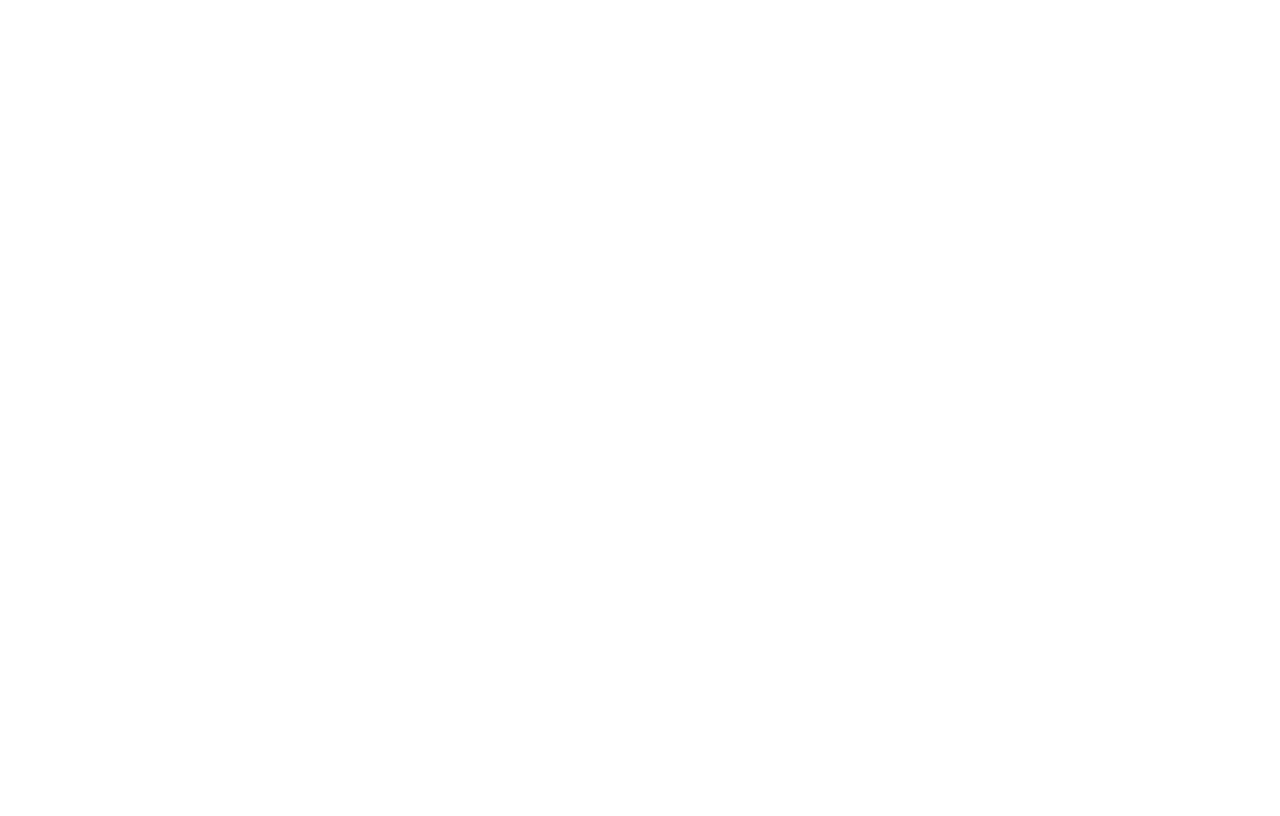
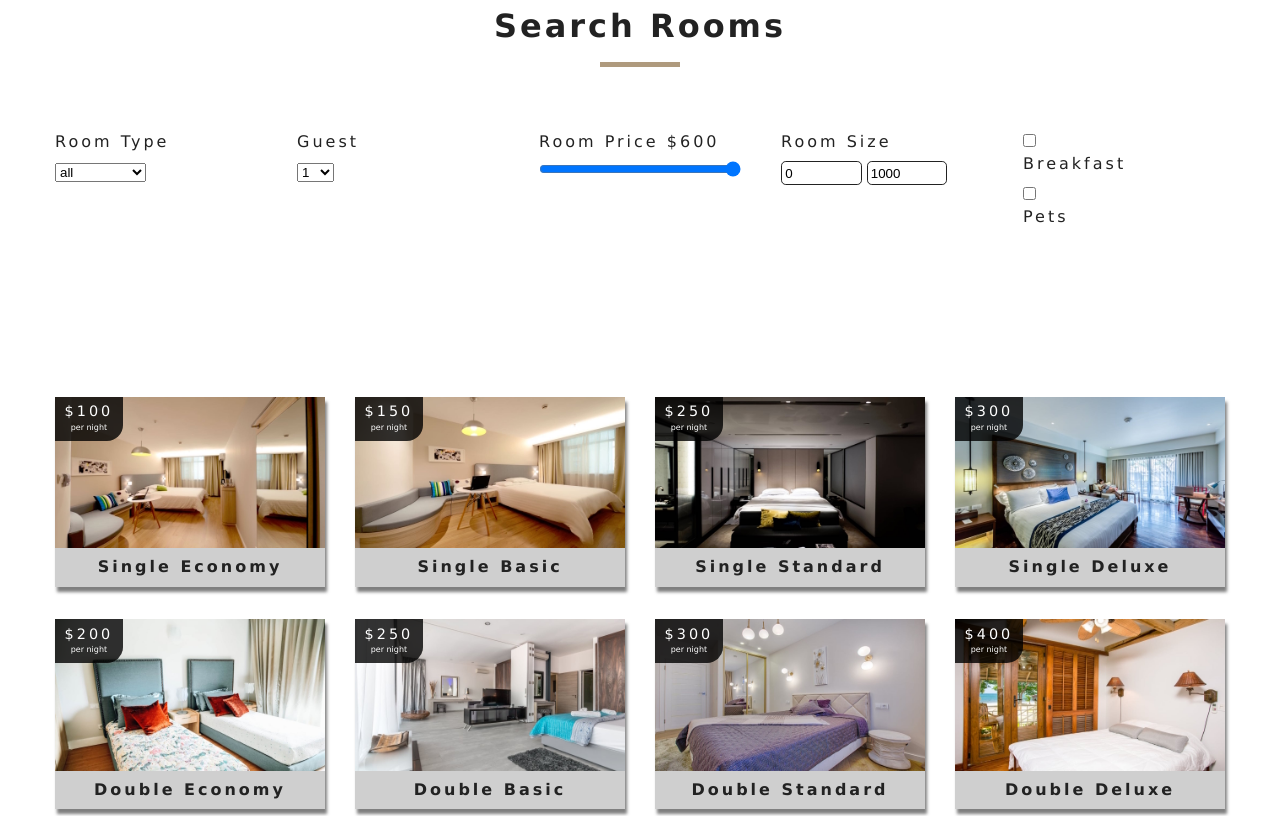
Before and after one commit to enritecnolol/ReactResort, a React (Create React App) app: page /rooms in a window 1280 px wide. Shown: the part 620-1436 px from the top of the page. Before the commit the page ends 800 px from the top, so only its background shows below. Built offline with nearby package versions, Linux system fonts and the light colour scheme.

Commit message:
search rooms filter

```diff
--- /dev/null
+++ b/src/components/RoomFilter.js
@@ -0,0 +1,145 @@
+import React from "react";
+import { useContext } from "react";
+import { RoomContext } from "../context";
+import Title from "./Title";
+
+//get all unique values
+const getUnique = (items, value) => {
+  return [...new Set(items.map(item => item[value]))];
+};
+
+function RoomList({ rooms }) {
+  const context = useContext(RoomContext);
+  const {
+    handleChange,
+    type,
+    capacity,
+    price,
+    minPrice,
+    maxPrice,
+    minSize,
+    maxSize,
+    breakfast,
+    pets
+  } = context;
+
+  //get unique types
+  let types = getUnique(rooms, "type");
+
+  //add all
+  types = ["all", ...types];
+
+  //map to jsx
+  types = types.map((item, index) => {
+    return (
+      <option value={item} key={index}>
+        {item}
+      </option>
+    );
+  });
+
+  let people = getUnique(rooms, "capacity");
+  people = people.map((item, index) => {
+    return (
+      <option key={index} value={item}>
+        {item}
+      </option>
+    );
+  });
+
+  return (
+    <section className="filter-container">
+      <Title title="search rooms" />
+      <form className="filter-form">
+        {/*select type*/}
+        <div className="form-group">
+          <label htmlFor="type">room type</label>
+          <select name="type" id="type" value={type} onChange={handleChange}>
+            {types}
+          </select>
+        </div>
+        {/*end select type*/}
+
+        {/*guest*/}
+        <div className="form-group">
+          <label htmlFor="capacity">Guest</label>
+          <select
+            name="capacity"
+            id="capacity"
+            value={capacity}
+            onChange={handleChange}
+          >
+            {people}
+          </select>
+        </div>
+        {/*end guest*/}
+
+        {/* room price*/}
+        <div className="form-group">
+          <label htmlFor="price">room price ${price}</label>
+          <input
+            type="range"
+            name="price"
+            min={minPrice}
+            max={maxPrice}
+            id="price"
+            value={price}
+            onChange={handleChange}
+            className="form-control"
+          />
+        </div>
+        {/* endroom price*/}
+        {/* size*/}
+        <div className="form-group">
+          <label htmlFor="size">room size</label>
+          <div className="size-inputs">
+            <input
+              type="number"
+              name="minSize"
+              id="size"
+              value={minSize}
+              onChange={handleChange}
+              className="size-input"
+            />
+            <input
+              type="number"
+              name="maxSize"
+              id="size"
+              value={maxSize}
+              onChange={handleChange}
+              className="size-input"
+            />
+          </div>
+        </div>
+        {/* end size*/}
+
+        {/* extra*/}
+        <div className="form-group">
+          <div className="single-extra">
+            <input
+              type="checkbox"
+              name="breakfast"
+              id="breakfast"
+              checked={breakfast}
+              onChange={handleChange}
+            />
+          </div>
+          <label htmlFor="breakfast">breakfast</label>
+          <div className="single-extra">
+          <input
+            type="checkbox"
+            name="pets"
+            id="pets"
+            checked={pets}
+            onChange={handleChange}
+          />
+        </div>
+        <label htmlFor="pets">pets</label>
+        </div>
+        {/* end extra*/}
+      </form>
+    </section>
+  );
+}
+
+export default RoomList;
--- /dev/null
+++ b/src/components/RoomList.js
@@ -0,0 +1,24 @@
+import React from "react";
+import Room from './Room'
+
+function RoomList({ rooms }) {
+  if (rooms.length === 0) {
+    return (
+      <div className="empty-search">
+        <h3>unfortunately no rooms matched your search parameters</h3>
+      </div>
+    );
+  }
+
+  return (
+    <section className="roomslist">
+      <div className="roomslist-center">
+        {rooms.map(item => {
+          return <Room key={item.id} room={item} />;
+        })}
+      </div>
+    </section>
+  );
+}
+
+export default RoomList;
--- /dev/null
+++ b/src/components/RoomsContainer.js
@@ -0,0 +1,23 @@
+import React from "react";
+import RoomsFilter from "./RoomFilter";
+import RoomsList from "./RoomList";
+import { withRoomConsumer } from "../context";
+import Loading from "./Loading";
+
+function RoomContainer({ context }) {
+
+  const { loading, sortedRooms, rooms } = context;
+
+  if (loading) {
+    return <Loading />;
+  }
+
+  return (
+    <>
+      <RoomsFilter rooms={rooms} />
+      <RoomsList rooms={sortedRooms} />
+    </>
+  );
+}
+
+export default withRoomConsumer(RoomContainer);
--- a/src/context.js
+++ b/src/context.js
@@ -1,53 +1,145 @@
-import React, { Component } from 'react';
-import items from './data'
+import React, { Component } from "react";
+import items from "./data";
 
 const RoomContext = React.createContext();
 
-class RoomProvider extends  Component {
+class RoomProvider extends Component {
   state = {
-        rooms:[],
-        sortedRooms:[],
-        featuredRooms:[],
-        loading:true
+    rooms: [],
+    sortedRooms: [],
+    featuredRooms: [],
+    loading: true,
+    type: "all",
+    capacity: 1,
+    price: 0,
+    minPrice: 0,
+    maxPrice: 0,
+    minSize: 0,
+    maxSize: 0,
+    breakfast: false,
+    pets: false
   };
 
   componentDidMount() {
     let rooms = this.formatData(items);
     let featuredRooms = rooms.filter(room => room.featured === true);
+    let maxPrice = Math.max(...rooms.map(item => item.price));
+    let maxSize = Math.max(...rooms.map(item => item.size));
+
     this.setState({
-           rooms, featuredRooms,
+      rooms,
+      featuredRooms,
       sortedRooms: rooms,
-            loading:false
+      loading: false,
+      price: maxPrice,
+      maxPrice,
+      maxSize
     });
   }
 
   formatData(items) {
     let tempItems = items.map(item => {
       let id = item.sys.id;
-            let images = item.fields.images.map(image => image.fields.file.url)
+      let images = item.fields.images.map(image => image.fields.file.url);
       let room = {
-                ...item.fields,images, id
+        ...item.fields,
+        images,
+        id
       };
       return room;
     });
-        return tempItems
+    return tempItems;
   }
 
-    getRoom = (slug) => {
+  getRoom = slug => {
     let tempRooms = [...this.state.rooms];
-        const room = tempRooms.find(room => room.slug === slug)
+    const room = tempRooms.find(room => room.slug === slug);
     return room;
+  };
+
+  handleChange = event => {
+    const target = event.target;
+    const value = event.type === "checkbox" ? target.checked : target.value;
+    const name = event.target.name;
+    this.setState(
+      {
+        [name]: value
+      },
+      this.filterRooms
+    );
+  };
+
+  filterRooms = () => {
+    let {
+      rooms,
+      type,
+      capacity,
+      price,
+      minSize,
+      maxSize,
+      breakfast,
+      pets
+    } = this.state;
+
+    //all the rooms
+    let tempRooms = [...rooms];
+    //transform value
+    capacity = parseInt(capacity);
+    price = parseInt(price);
+
+    //filter by type
+    if (type !== "all") {
+      tempRooms = tempRooms.filter(room => room.type === type);
+    }
+
+    //filter by capacity
+    if (capacity !== 1) {
+      tempRooms = tempRooms.filter(room => room.capacity >= capacity);
+    }
+    //filter by price
+    tempRooms = tempRooms.filter(room =>room.price <= price);
+    //filter by size
+    tempRooms = tempRooms.filter(room => room.size >= minSize && room.size <= maxSize);
+    //filter by breakfast
+    if(breakfast){
+      tempRooms = tempRooms.filter(room => room.breakfast === true);
+    }
+    //filter by pets
+    if(pets){
+      tempRooms = tempRooms.filter(room => room.pets === true);
+    }
+
+    //change state
+    this.setState({
+      sortedRooms: tempRooms
+    });
   };
 
   render() {
     return (
-            <RoomContext.Provider value={{...this.state, getRoom:this.getRoom}}>
+      <RoomContext.Provider
+        value={{
+          ...this.state,
+          getRoom: this.getRoom,
+          handleChange: this.handleChange
+        }}
+      >
         {this.props.children}
       </RoomContext.Provider>
-        )
+    );
   }
 }
 
 const RoomConsumer = RoomContext.Consumer;
 
-export {RoomProvider, RoomConsumer, RoomContext}
+export function withRoomConsumer(Component) {
+  return function ConsumerWrapper(props) {
+    return (
+      <RoomConsumer>
+        {value => <Component {...props} context={value} />}
+      </RoomConsumer>
+    );
+  };
+}
+
+export { RoomProvider, RoomConsumer, RoomContext };
--- a/src/pages/Rooms.js
+++ b/src/pages/Rooms.js
@@ -2,9 +2,12 @@
 import Hero from "../components/Hero";
 import Banner from "../components/Banner";
 import { Link } from "react-router-dom";
+import RoomsContainer from '../components/RoomsContainer';
+
 
 const Rooms = () => {
     return (
+        <>
         <Hero hero="roomsHero">
             <Banner title="Our rooms">
                 <Link to="/" className="btn-primary">
@@ -12,6 +15,8 @@
                 </Link>
             </Banner>
         </Hero>
+        <RoomsContainer></RoomsContainer>
+        </>
     )
 };
 
```
Lines whose indentation alone changed are shown as unchanged.
